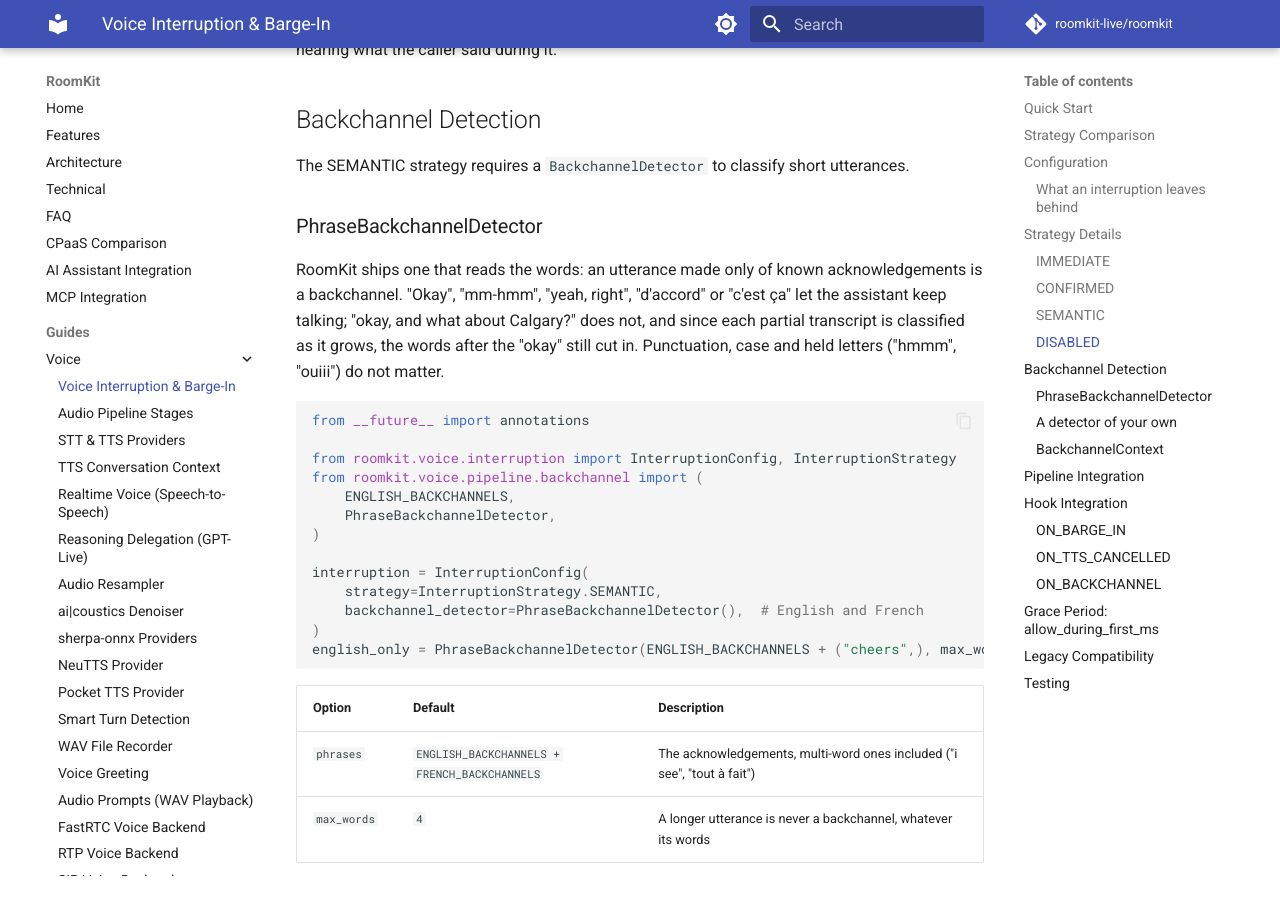
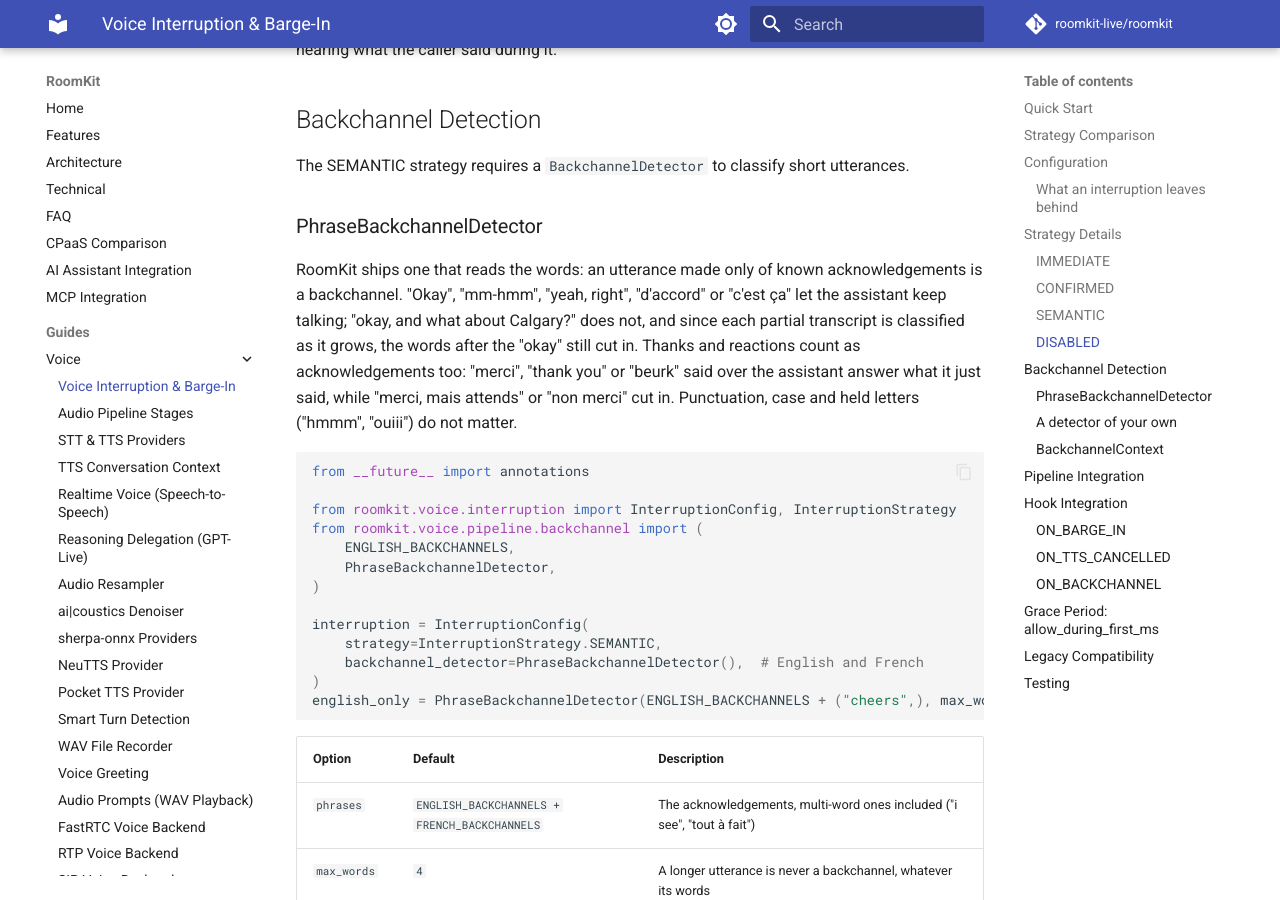
Before and after one commit to roomkit-live/roomkit-docs, an MkDocs documentation site: the page built from docs/guides/voice-interruption.md, in a window 1280 px wide and 900 px high, scrolled down 5118 px. Built offline with MkDocs 1.6.1 and Material for MkDocs 9.7.7, drawn with Linux system fonts in a browser that asks for light colours; comment, search, counter and statistics services are not loaded.

Commit message:
docs(voice): thanks and reactions do not cut the agent (RMK-555)

````diff
--- a/docs/guides/voice-interruption.md
+++ b/docs/guides/voice-interruption.md
@@ -223,8 +223,10 @@ RoomKit ships one that reads the words: an utterance made only of known
 acknowledgements is a backchannel. "Okay", "mm-hmm", "yeah, right",
 "d'accord" or "c'est ça" let the assistant keep talking; "okay, and what about
 Calgary?" does not, and since each partial transcript is classified as it
-grows, the words after the "okay" still cut in. Punctuation, case and held
-letters ("hmmm", "ouiii") do not matter.
+grows, the words after the "okay" still cut in. Thanks and reactions count as
+acknowledgements too: "merci", "thank you" or "beurk" said over the assistant
+answer what it just said, while "merci, mais attends" or "non merci" cut in.
+Punctuation, case and held letters ("hmmm", "ouiii") do not matter.
 
 ```python
 from __future__ import annotations
````
